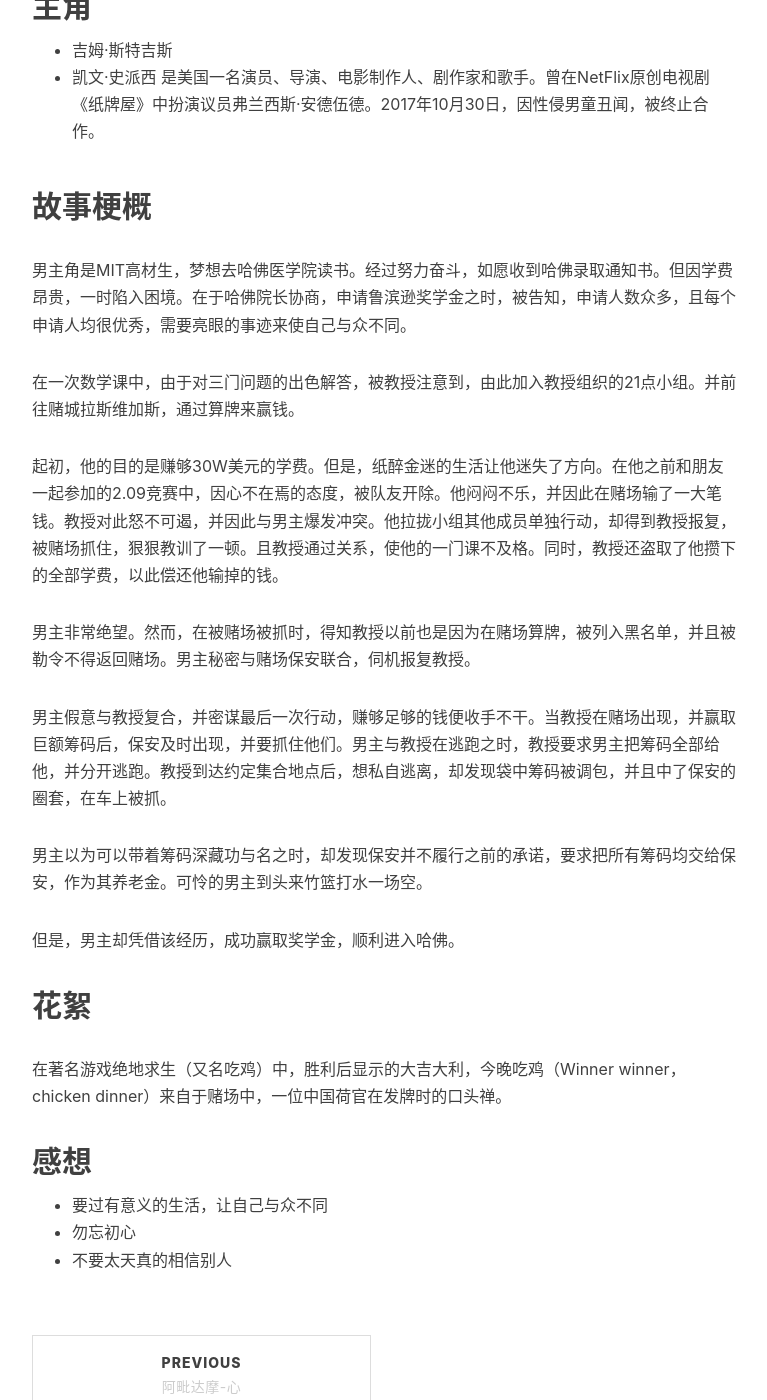
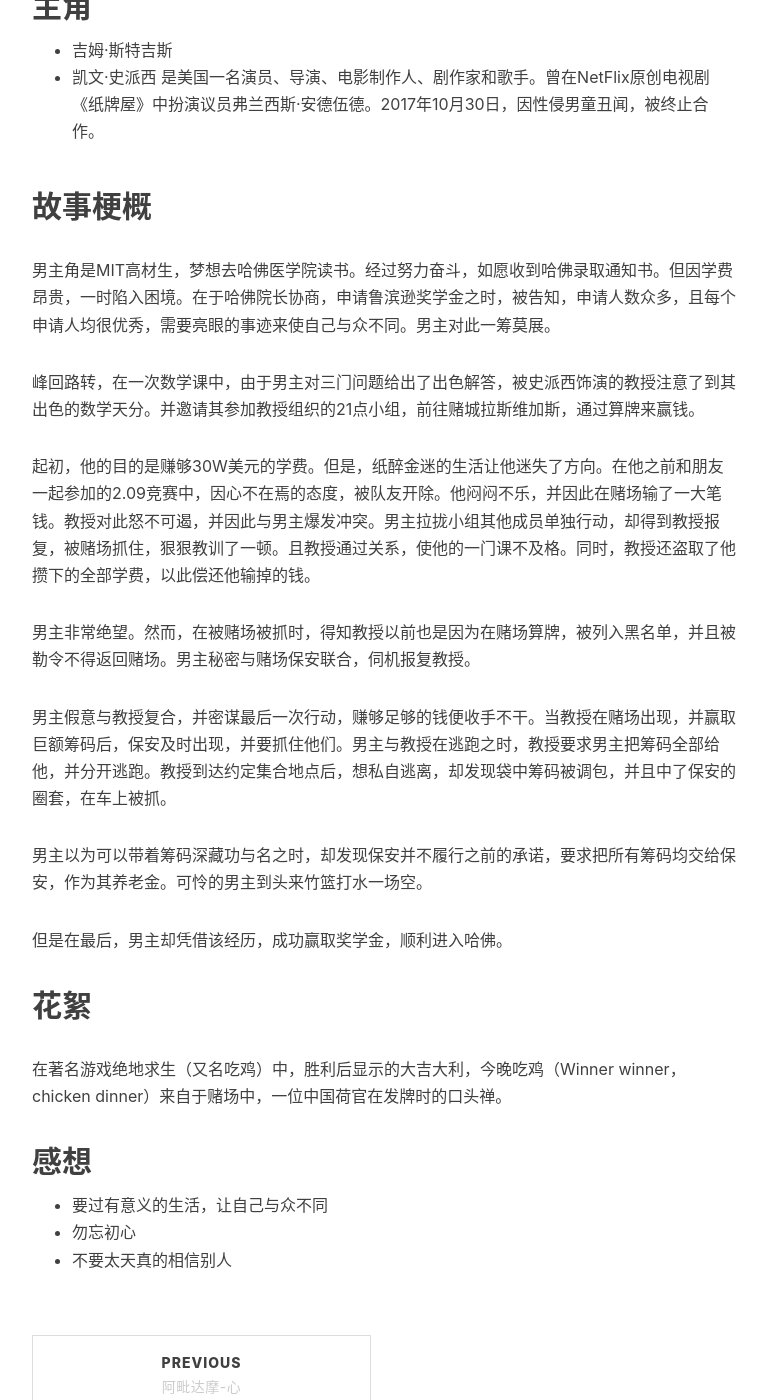
Before and after one commit to bitnpc/bitnpc.github.io, a Jekyll site: the page built from _posts/2019-03-27-电影-决胜二十一点.md, in a window 1280 px wide and 1400 px high, scrolled down 522 px. Shown: the whole window, without its empty margins (233-1000 px from the left). Built offline with Jekyll 4.4.1, drawn with Linux system fonts in a browser that asks for light colours; nearby versions of some CDN libraries; comment, search, counter and statistics services are not loaded.

Commit message:
expression fixed

```diff
--- a/_posts/2019-03-27-电影-决胜二十一点.md
+++ b/_posts/2019-03-27-电影-决胜二十一点.md
@@ -14,11 +14,11 @@ tags:
 是美国一名演员、导演、电影制作人、剧作家和歌手。曾在NetFlix原创电视剧《纸牌屋》中扮演议员弗兰西斯·安德伍德。2017年10月30日，因性侵男童丑闻，被终止合作。
 
 ## 故事梗概
-男主角是MIT高材生，梦想去哈佛医学院读书。经过努力奋斗，如愿收到哈佛录取通知书。但因学费昂贵，一时陷入困境。在于哈佛院长协商，申请鲁滨逊奖学金之时，被告知，申请人数众多，且每个申请人均很优秀，需要亮眼的事迹来使自己与众不同。
+男主角是MIT高材生，梦想去哈佛医学院读书。经过努力奋斗，如愿收到哈佛录取通知书。但因学费昂贵，一时陷入困境。在于哈佛院长协商，申请鲁滨逊奖学金之时，被告知，申请人数众多，且每个申请人均很优秀，需要亮眼的事迹来使自己与众不同。男主对此一筹莫展。
 
-在一次数学课中，由于对三门问题的出色解答，被教授注意到，由此加入教授组织的21点小组。并前往赌城拉斯维加斯，通过算牌来赢钱。
+峰回路转，在一次数学课中，由于男主对三门问题给出了出色解答，被史派西饰演的教授注意了到其出色的数学天分。并邀请其参加教授组织的21点小组，前往赌城拉斯维加斯，通过算牌来赢钱。
 
-起初，他的目的是赚够30W美元的学费。但是，纸醉金迷的生活让他迷失了方向。在他之前和朋友一起参加的2.09竞赛中，因心不在焉的态度，被队友开除。他闷闷不乐，并因此在赌场输了一大笔钱。教授对此怒不可遏，并因此与男主爆发冲突。他拉拢小组其他成员单独行动，却得到教授报复，被赌场抓住，狠狠教训了一顿。且教授通过关系，使他的一门课不及格。同时，教授还盗取了他攒下的全部学费，以此偿还他输掉的钱。
+起初，他的目的是赚够30W美元的学费。但是，纸醉金迷的生活让他迷失了方向。在他之前和朋友一起参加的2.09竞赛中，因心不在焉的态度，被队友开除。他闷闷不乐，并因此在赌场输了一大笔钱。教授对此怒不可遏，并因此与男主爆发冲突。男主拉拢小组其他成员单独行动，却得到教授报复，被赌场抓住，狠狠教训了一顿。且教授通过关系，使他的一门课不及格。同时，教授还盗取了他攒下的全部学费，以此偿还他输掉的钱。
 
 男主非常绝望。然而，在被赌场被抓时，得知教授以前也是因为在赌场算牌，被列入黑名单，并且被勒令不得返回赌场。男主秘密与赌场保安联合，伺机报复教授。
 
@@ -26,7 +26,7 @@ tags:
 
 男主以为可以带着筹码深藏功与名之时，却发现保安并不履行之前的承诺，要求把所有筹码均交给保安，作为其养老金。可怜的男主到头来竹篮打水一场空。
 
-但是，男主却凭借该经历，成功赢取奖学金，顺利进入哈佛。
+但是在最后，男主却凭借该经历，成功赢取奖学金，顺利进入哈佛。
 
 ## 花絮
 在著名游戏绝地求生（又名吃鸡）中，胜利后显示的大吉大利，今晚吃鸡（Winner winner，chicken dinner）来自于赌场中，一位中国荷官在发牌时的口头禅。
```
